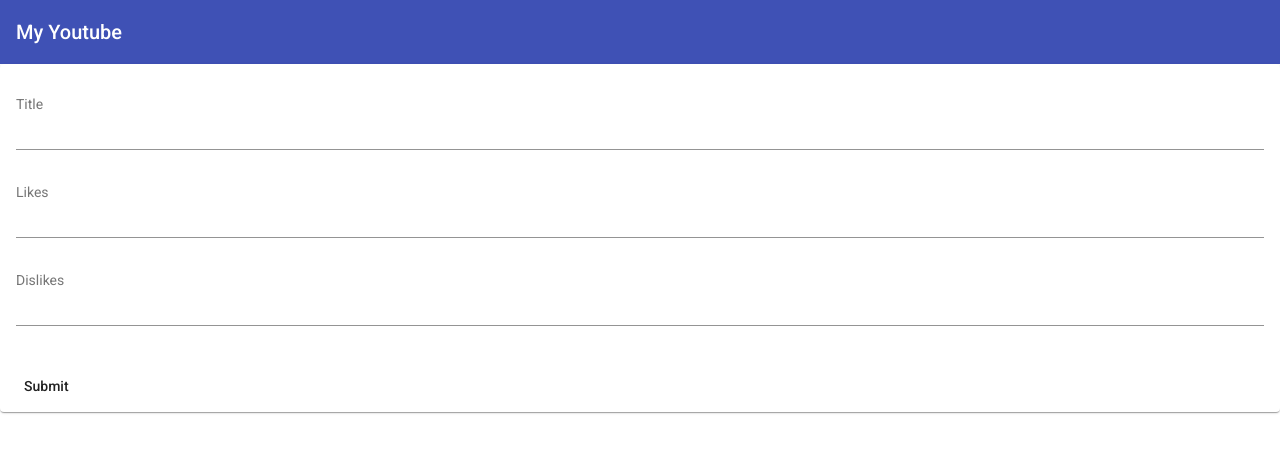
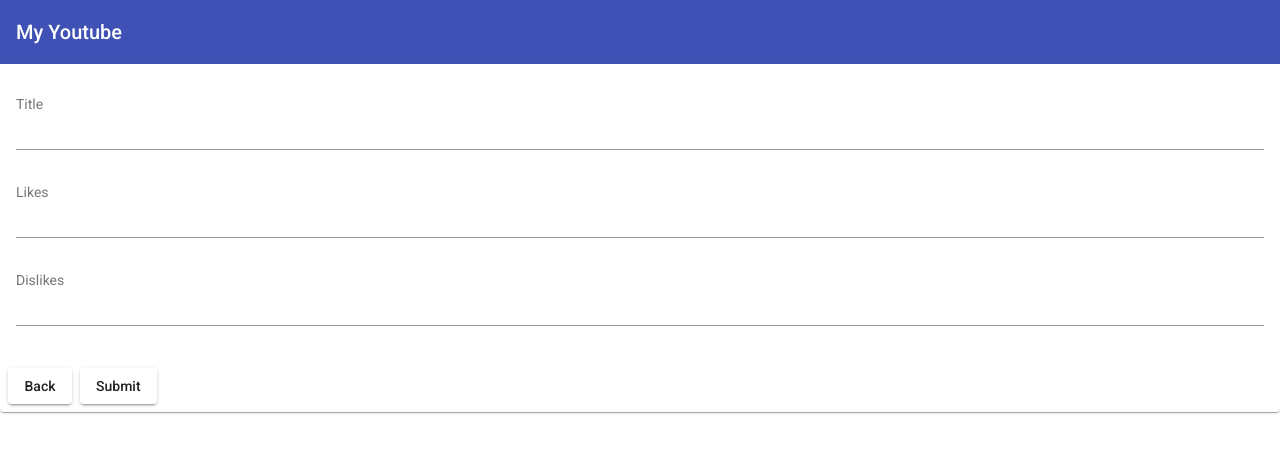
Before and after one commit to kuncevic/angular-workshop, an Angular app in the folder client/: page /edit/1 in a window 1280 px wide. Shown: the top 452 px of the page. Built offline with nearby package versions, Linux system fonts and the light colour scheme; no server answers; what @angular/youtube-player would draw is missing.

Commit message:
change 'mat-button' to 'mat-raised-button'; add 'back' button to 'edit' and 'vodeo'components

```diff
--- a/client/src/app/edit/edit.component.html
+++ b/client/src/app/edit/edit.component.html
@@ -19,7 +19,8 @@
     </mat-card-content>
 
     <mat-card-actions>
-      <button mat-button>Submit</button>
+      <button mat-raised-button [routerLink]="['/']">Back</button>
+      <button mat-raised-button>Submit</button>
     </mat-card-actions>
 
   </mat-card>
--- a/client/src/app/video/video.component.html
+++ b/client/src/app/video/video.component.html
@@ -1,3 +1,6 @@
 <mat-card>
   <youtube-player [videoId]="videoId" [width]="1080" [height]="600"></youtube-player>
+  <mat-card-actions>
+    <button mat-raised-button [routerLink]="['/']">Back</button>
+  </mat-card-actions>
 </mat-card>
--- a/client/src/app/videos/videos.component.html
+++ b/client/src/app/videos/videos.component.html
@@ -15,7 +15,7 @@
         <mat-card-subtitle>Dislikes: {{video?.dislikes}}</mat-card-subtitle>
       </mat-card-header>
       <mat-card-actions>
-        <a mat-button [routerLink]="['edit', video.id]">Edit</a>
+        <a mat-raised-button [routerLink]="['edit', video.id]">Edit</a>
       </mat-card-actions>
     </mat-card>
 
```
